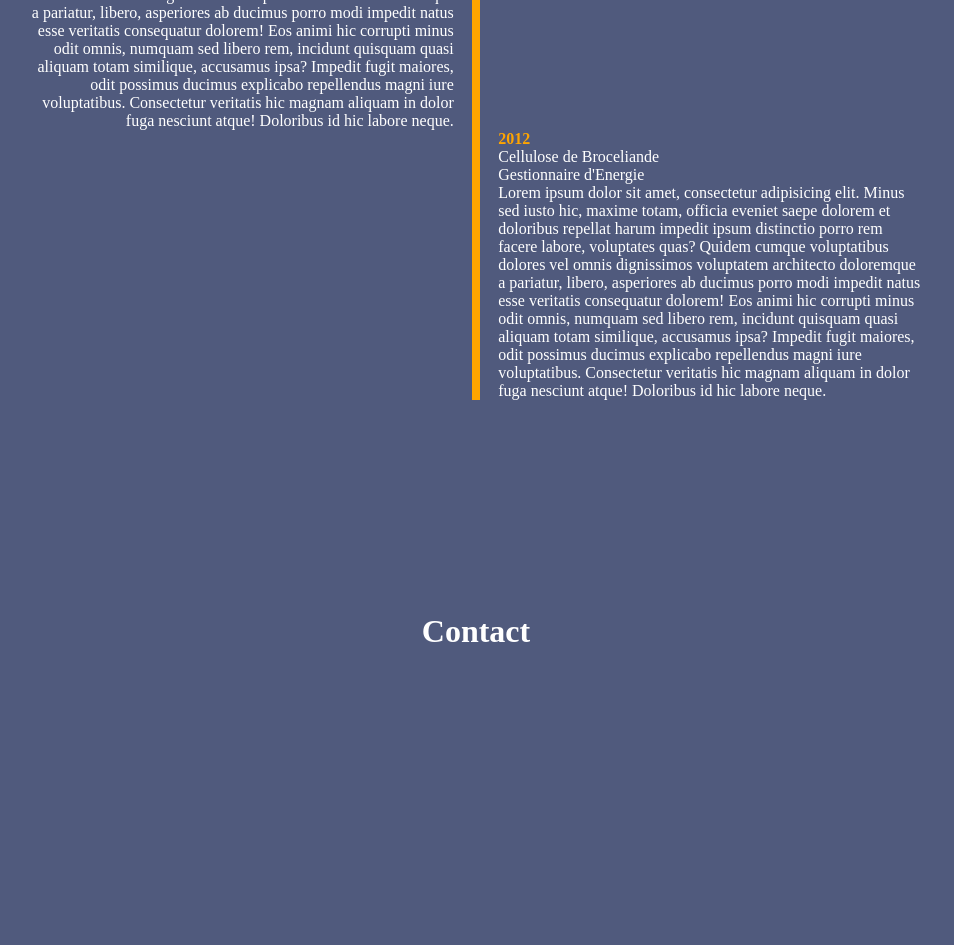
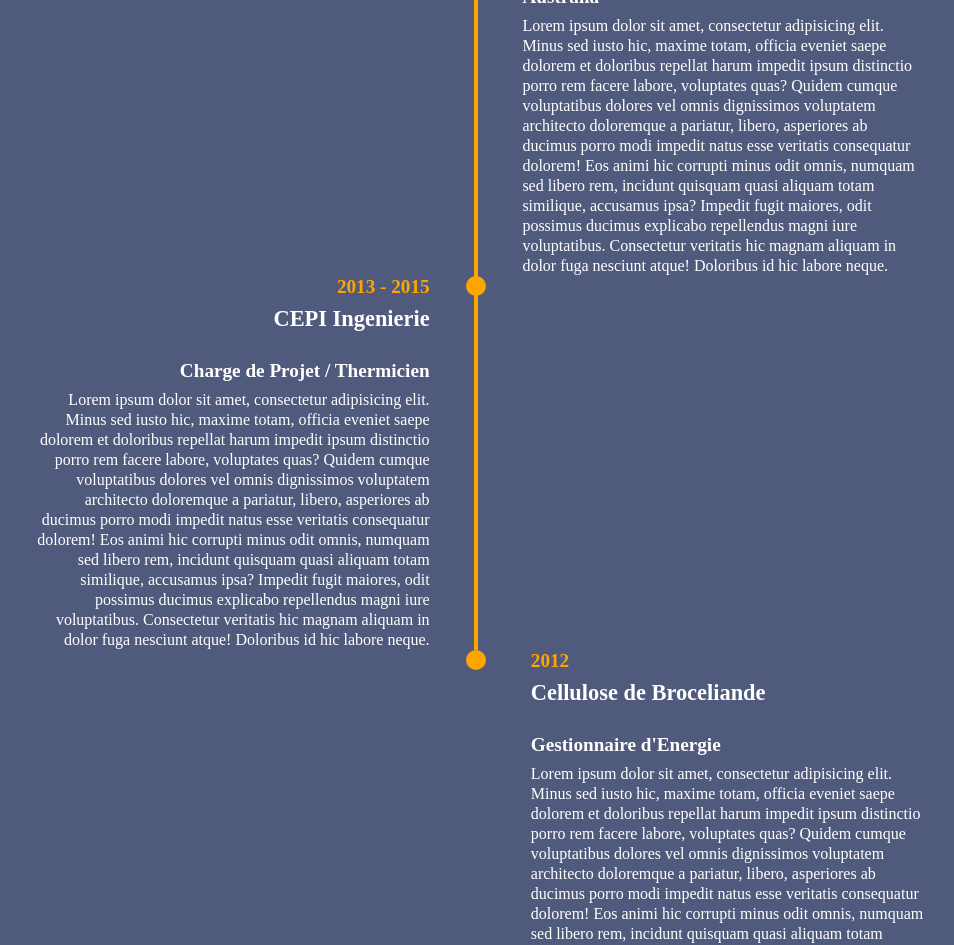
Before and after one commit to tcollard/website, a Vue app in the folder my-website/: page / in a window 1280 px wide. Shown: the part 3060-4005 px from the top of the page, without its empty margins (164-1118 px from the left). Before the commit the page ends 3923 px from the top, so only its background shows below. Built offline with nearby package versions, Linux system fonts and the light colour scheme.

Commit message:
feat: 🎸 (Experience/Detail) Add dots on timeline + style detail

```diff
--- a/my-website/src/components/Experience.vue
+++ b/my-website/src/components/Experience.vue
@@ -6,7 +6,12 @@
                 <div class="leftSide">
                     <ExperienceDetail  v-if="index % 2 === 0" :experience="experience" :index="index"></experienceDetail>
                 </div>
-                <div class="line"></div>
+                <div v-if="index != experiences.length - 1" class="line">
+                    <div class="dot"></div>
+                </div>
+                <div v-else class="endLine">
+                    <div class="dot"></div>
+                </div>
                 <div class="rightSide">
                     <ExperienceDetail  v-if="index % 2 === 1" :experience="experience"></experienceDetail>
                 </div>
@@ -93,9 +98,27 @@ export default ({
 }
 
 .line {
-    width: 1%;
+    width: 0.2em;
     background-color: orange;
-    margin-left: 2%;
-    margin-right: 2%;
+    margin-left: 5%;
+    margin-right: 5%;
+    display: flex;
+    flex-direction: column;
+    align-items: center;
+}
+
+.endLine {
+    display: flex;
+    flex-direction: column;
+    align-items: center;
+    margin-left: 5%;
+    margin-right: 5%;
+}
+
+.dot {
+    height: 20px;
+    width: 20px;
+    border-radius: 50%;
+    background-color: orange;
 }
 </style>
--- a/my-website/src/components/ExperienceDetail.vue
+++ b/my-website/src/components/ExperienceDetail.vue
@@ -34,6 +34,26 @@ export default {
 .date {
     color: orange;
     font-weight: bold;
+    font-size: 1.2em;
+    padding-bottom: 2%;
+}
+
+.company {
+    font-size: 1.4em;
+    font-weight: bold;
+    padding-bottom: 2%;
+    margin-bottom: 5%;
+}
+
+.job {
+    font-size: 1.2em;
+    font-weight: bold;
+    padding-bottom: 2%;
+}
+
+.description {
+    font-size: 1em;
+    line-height: 1.25rem;
 }
 
 .leftPosition {
```
Also changed, not shown: my-website/Todo.txt.
